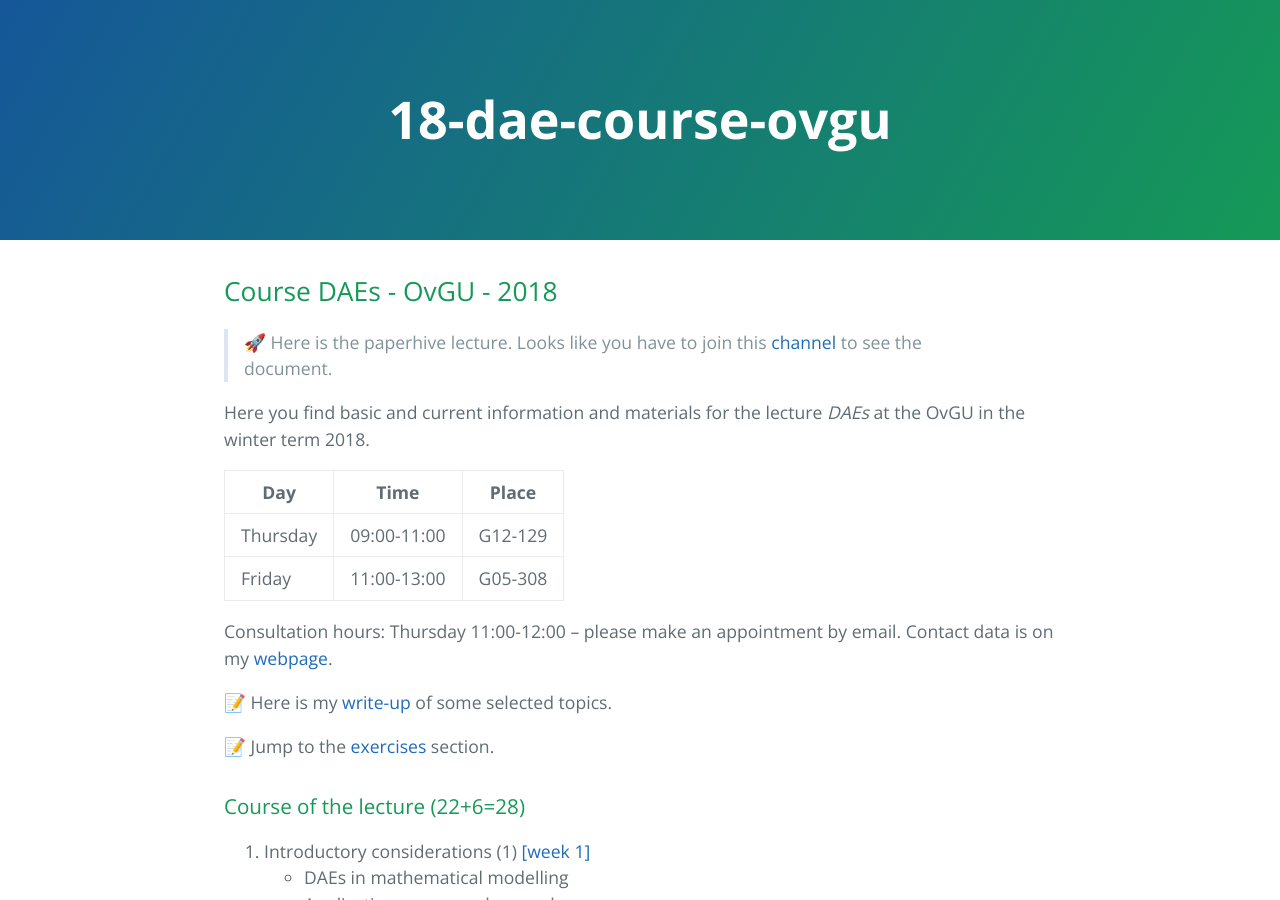
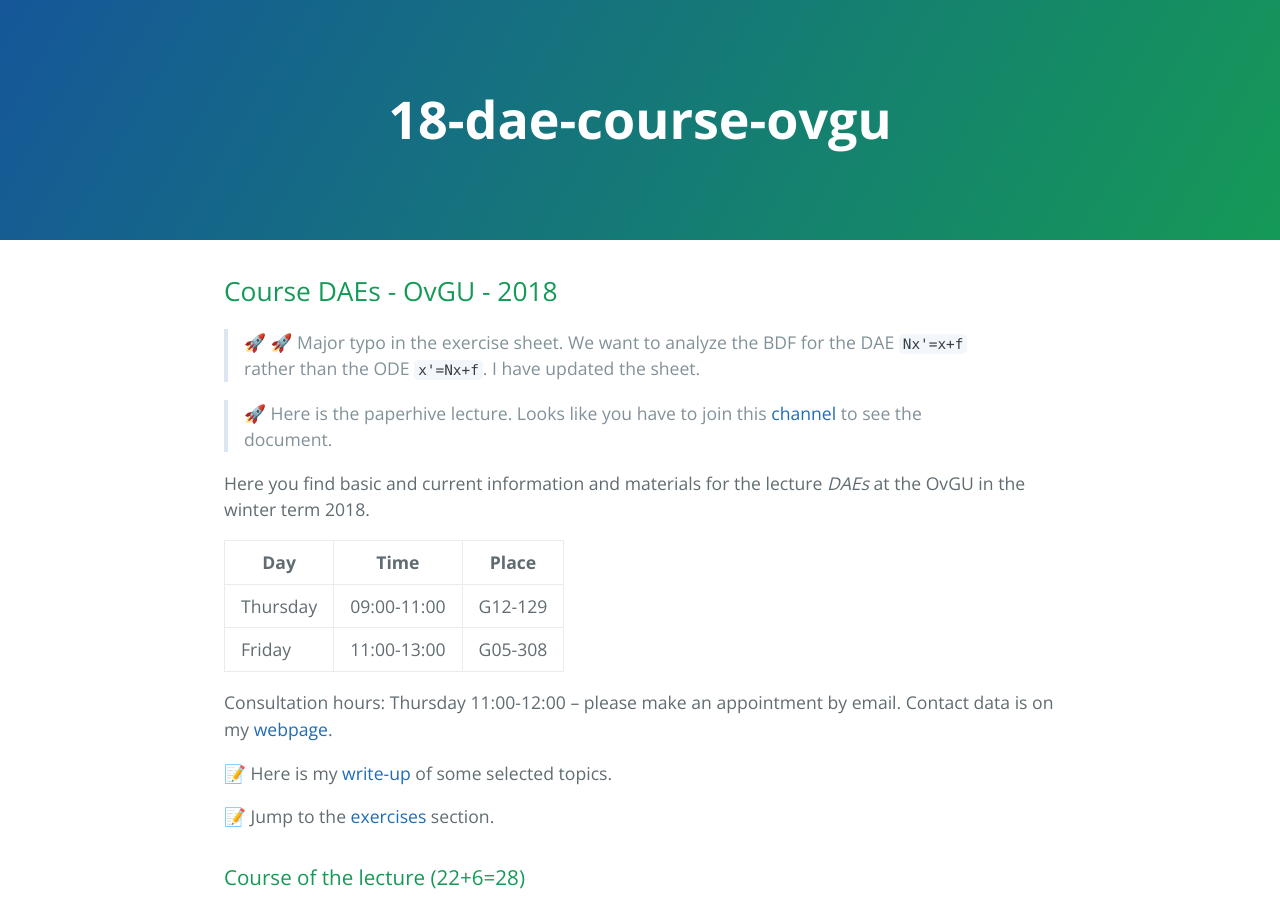
Before and after one commit to highlando/18-dae-course-ovgu, a Jekyll site: the page built from index.md, in a window 1280 px wide and 900 px high. Built offline with Jekyll 4.4.1, drawn with Linux system fonts in a browser that asks for light colours; emoji names are drawn with the system emoji font; our own code applies the rules of GitHub Pages for plain Markdown files.

Commit message:
update Ex V

```diff
--- a/index.md
+++ b/index.md
@@ -4,6 +4,8 @@ layout: index
 
 Course DAEs - OvGU - 2018
 -----
+
+> :rocket: :rocket: Major typo in the exercise sheet. We want to analyze the BDF for the DAE `Nx'=x+f` rather than the ODE `x'=Nx+f`. I have updated the sheet.
 
 > :rocket: Here is the paperhive lecture. Looks like you have to join this [channel](https://paperhive.org/channels/invitationLink?token=Rnz0EW4CHT70) to see the document.
 
```
Also changed, not shown: 1 other file.
